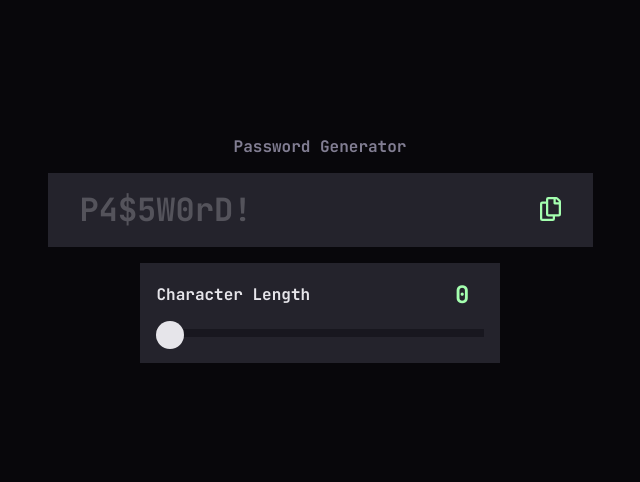
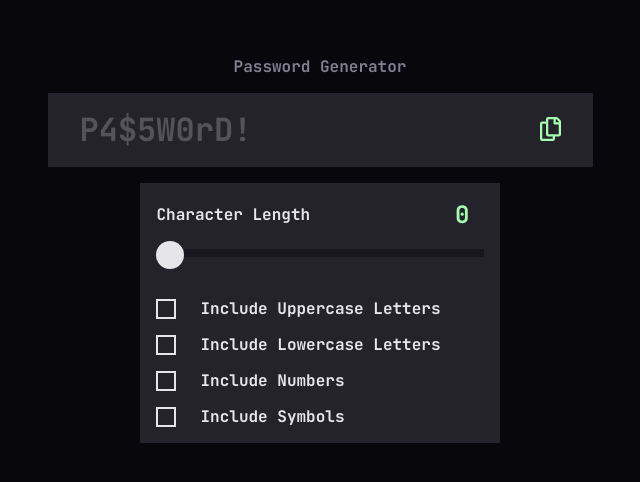
Before and after one commit to RicardoGeada/fm-password-generator, an Angular app: page / in a window 1280 px wide. Shown: the part 150-632 px from the top of the page, without its empty margins (320-960 px from the left). Built offline with nearby package versions, Linux system fonts and the light colour scheme.

Commit message:
feat(password-settings): add checkboxes

```diff
--- a/src/app/components/password-settings/password-settings.html
+++ b/src/app/components/password-settings/password-settings.html
@@ -10,11 +10,29 @@
       id="characterLength"
       [(ngModel)]="characterLength"
       min="0"
-      max={{maxLength}}
-      [style]="{'--range-thumb': sliderPercentage}"
+      max="{{ maxLength }}"
+      [style]="{ '--range-thumb': sliderPercentage }"
     />
   </div>
   <!-- checkboxes -->
+  <div class="checkboxes">
+    <label class="checkbox">
+      <input class="checkbox__input" type="checkbox" />
+      <span class="checkbox__text">Include Uppercase Letters</span>
+    </label>
+    <label class="checkbox">
+      <input class="checkbox__input" type="checkbox" />
+      <span class="checkbox__text">Include Lowercase Letters</span>
+    </label>
+    <label class="checkbox">
+      <input class="checkbox__input" type="checkbox" />
+      <span class="checkbox__text">Include Numbers</span>
+    </label>
+    <label class="checkbox">
+      <input class="checkbox__input" type="checkbox" />
+      <span class="checkbox__text">Include Symbols</span>
+    </label>
+  </div>
   <!-- password strength -->
   <!-- generate button -->
 </div>
--- a/src/app/components/password-settings/password-settings.scss
+++ b/src/app/components/password-settings/password-settings.scss
@@ -4,6 +4,9 @@
   color: var(--color-grey-200);
   background-color: var(--color-grey-800);
   padding: var(--spacing-200);
+  display: flex;
+  flex-direction: column;
+  gap: var(--spacing-400);
 }
 
 .character-length {
@@ -77,3 +80,37 @@
     }
   }
 }
+
+.checkboxes {
+  display: flex;
+  flex-direction: column;
+  gap: var(--spacing-200);
+}
+
+.checkbox {
+  display: flex;
+  align-items: center;
+  gap: var(--spacing-300);
+  cursor: pointer;
+  @include fonts.apply-text-preset("4");
+
+  &__input {
+    appearance: none;
+    width: 20px;
+    height: 20px;
+    background-color: transparent;
+    border: 2px solid var(--color-grey-200);
+
+    &:hover {
+      border-color: var(--color-green-200);
+    }
+
+    &:checked {
+      border-color: var(--color-green-200);
+      background-color: var(--color-green-200);
+      background-image: url(/assets/images/icon-check.svg);
+      background-repeat: no-repeat;
+      background-position: center;
+    }
+  }
+}
```
